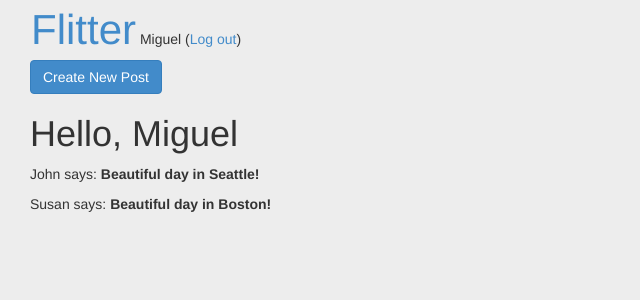
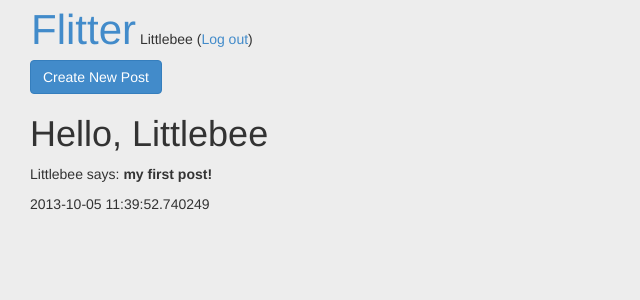
Before and after one commit to kevonc/Flitter, a Flask app: page /flitter in a window 1280 px wide. Shown: the top 300 px of the page, without its empty margins (0-640 px from the left). Run offline with Flask 2, Linux system fonts and the light colour scheme; a user stored in the database is signed in; data comes from the database, SQL or seed files in the repository; both versions use the stored data as it was after the commit.

Commit message:
Showed logged in user posts

```diff
--- a/app/templates/layout.html
+++ b/app/templates/layout.html
@@ -15,7 +15,7 @@
           <nav>
             <a class="brand" href="/">Flitter</a>
             {% if 'email' in session %}
-              {{ user.nickname }} (<a href="{{ url_for('logout') }}">Log out</a>)
+              {{ user.fullname }} (<a href="{{ url_for('logout') }}">Log out</a>)
             {% else %}
               Not in session now
             {% endif %}
--- a/app/templates/show_posts.html
+++ b/app/templates/show_posts.html
@@ -5,9 +5,10 @@
         <div>
           <a href="{{ url_for('new_post') }}" class="btn btn-primary">Create New Post</a>
         </div>
-        <h1>Hello, {{ user.nickname }}</h1>
+        <h1>Hello, {{ user.fullname }}</h1>
         {% for post in posts %}
-        <p>{{ post.author.nickname }} says: <b>{{ post.body }}</b></p>
+        <p>{{ post.author.fullname }} says: <b>{{ post.content }}</b></p>
+        <p>{{ post.timestamp }}</p>
         {% endfor %}
       </div>
     </div>
--- a/app/views.py
+++ b/app/views.py
@@ -12,23 +12,23 @@ def index():
     signinform = SigninForm()
 
     if 'email' in session:
-      return redirect(url_for('show_posts'))
+        return redirect(url_for('show_posts'))
     else:
-      return render_template('index.html', signupform=signupform, signinform=signinform)
+        return render_template('index.html', signupform=signupform, signinform=signinform)
 
 @app.route('/signup', methods=['POST'])
 def signup():
-  signupform = SignupForm()
-  signinform = SigninForm()
+    signupform = SignupForm()
+    signinform = SigninForm()
 
-  if request.method == 'POST':
-    print 'work'
-    newuser = models.User(fullname=signupform.fullname.data, email=signupform.email.data, password=signupform.password.data)
-    db.session.add(newuser)
-    db.session.commit()
+    if request.method == 'POST':
+        print 'work'
+        newuser = models.User(fullname=signupform.fullname.data, email=signupform.email.data, password=signupform.password.data)
+        db.session.add(newuser)
+        db.session.commit()
 
-    session['email'] = newuser.email
-    return redirect(url_for('index'))
+        session['email'] = newuser.email
+        return redirect(url_for('index'))
 
 @app.route('/signin', methods=['POST'])
 def signin():
@@ -40,11 +40,11 @@ def signin():
         input_password = signinform.password.data
         user = models.User.query.filter_by(email=input_email).first()
         if user and user.password == input_password:
-          print user.email
-          session['email'] = input_email
-          return redirect(url_for('show_posts'))
+            print user.email
+            session['email'] = input_email
+            return redirect(url_for('show_posts'))
         else:
-          return render_template('index.html', signupform=signupform, signinform=signinform)
+            return render_template('index.html', signupform=signupform, signinform=signinform)
 
 @app.route('/logout')
 def logout():
@@ -55,22 +55,16 @@ def logout():
 
 @app.route('/flitter')
 def show_posts():
-    user = { 'nickname': 'Miguel' }
-    posts = [
-        {
-            'author': { 'nickname': 'John' },
-            'body': 'Beautiful day in Seattle!'
-        },
-        {
-            'author': { 'nickname': 'Susan' },
-            'body': 'Beautiful day in Boston!'
-        }
-    ]
-    return render_template('show_posts.html', title = 'Home', user=user, posts=posts)
+    email = session['email']
+    user = models.User.query.filter_by(email=email).first()
+    posts = user.posts.all()
+    return render_template('show_posts.html', title = "%s's Posts" % user.fullname, user=user, posts=posts)
 
 @app.route('/flitter/new', methods=['GET', 'POST'])
 def new_post():
-    return render_template('new_post.html')
+    email = session['email']
+    user = models.User.query.filter_by(email=email).first()
+    return render_template('new_post.html', user=user)
 
 @app.route('/user/<username>')
 def user_posts(username=None):
```
Also changed, not shown: app.db, 1 other file.
